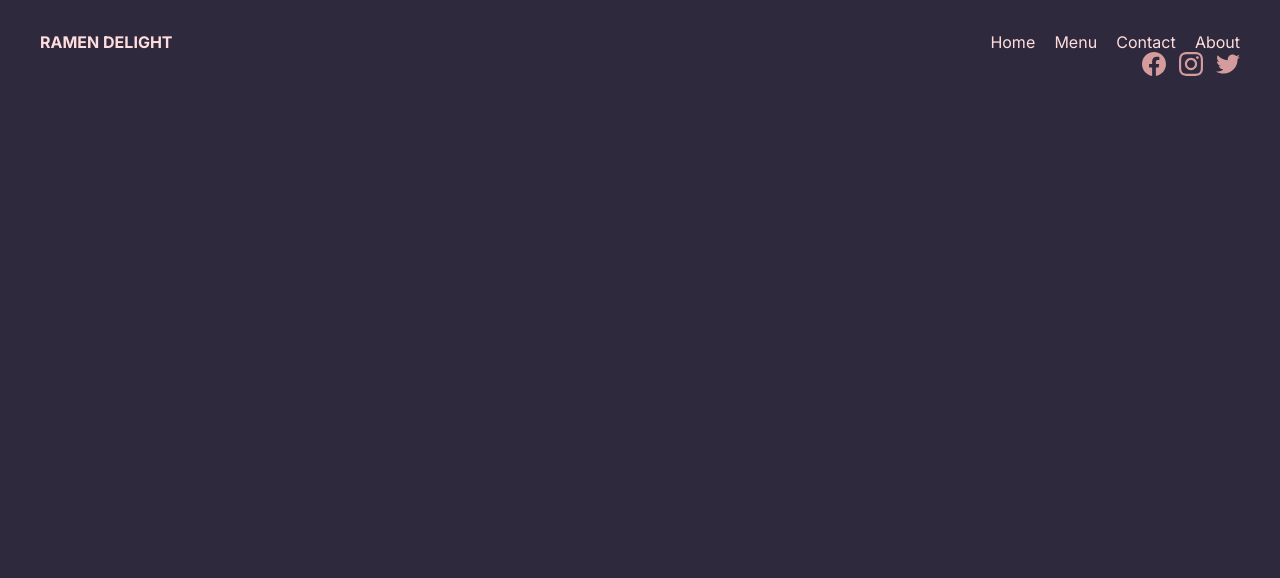
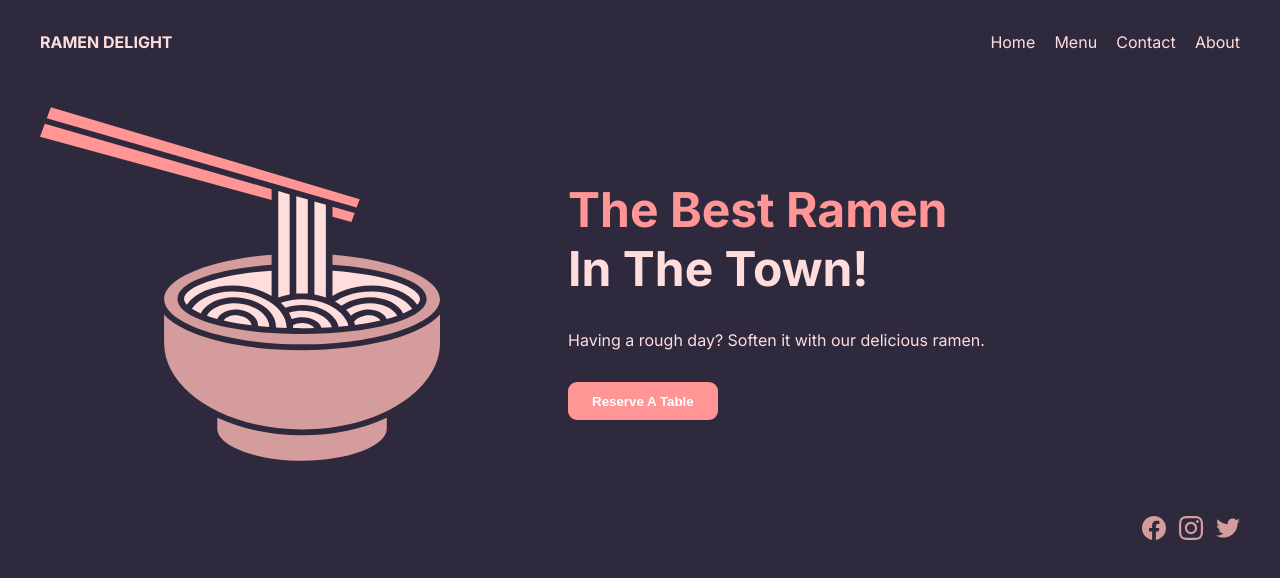
Before and after one commit to porobertdev/restaurant-page, a website built with webpack: page src/index.html in a window 1280 px wide. Built offline with nearby package versions, Linux system fonts and the light colour scheme.

Commit message:
Add module for home tab

```diff
--- /dev/null
+++ b/src/css/home.css
@@ -0,0 +1,33 @@
+#content.home {
+    gap: 8rem;
+
+    & img {
+        width: 25rem;
+        height: 25rem;
+    }
+
+    & .welcome {
+        align-self: center;
+
+        & h1 {
+            font-size: 3rem;
+
+            & p {
+                margin: 0;
+            }
+        }
+
+        & span {
+            color: var(--pink);
+        }
+
+        & button {
+            margin-top: 1rem;
+            padding: 0.7rem 1.5rem;
+            border-radius: 9px;
+            background-color: var(--pink);
+            color: white;
+            font-weight: bold;
+        }
+    }
+}
--- a/src/index.js
+++ b/src/index.js
@@ -1,2 +1,8 @@
 import "./style.css";
 console.log('testing webpack');
+
+import Home from './navbar/home.js';
+
+const content = document.querySelector('#content');
+
+content.innerHTML = Home();
--- /dev/null
+++ b/src/navbar/home.js
@@ -0,0 +1,21 @@
+export default function Home() {
+
+    const html = `
+        <img src="./assets/img/header.svg">
+        <div class="welcome">
+            <h1>
+                <span>The Best Ramen</span>
+                <p>In The Town!</p>
+            </h1>
+            <p>
+                Having a rough day? Soften it with our delicious ramen.
+            </p>
+
+            <button>Reserve A Table</button>
+        </div>
+    `;
+
+    content.classList.add('home', 'flex');
+
+    return html;
+};
--- a/src/style.css
+++ b/src/style.css
@@ -1,4 +1,6 @@
 @import url('https://fonts.googleapis.com/css2?family=Inter:wght@100..900&display=swap');
+
+@import './css/home.css';
 
 :root {
     --bkg-clr: #2F293D;
@@ -19,6 +21,11 @@ body {
 
 li {
     list-style: none;
+}
+
+button {
+    appearance: none;
+    border: none;
 }
 
 .flex {
@@ -52,3 +59,7 @@ footer {
         }
     }
 }
+
+#content {
+    padding: 2rem 0;
+}
```
